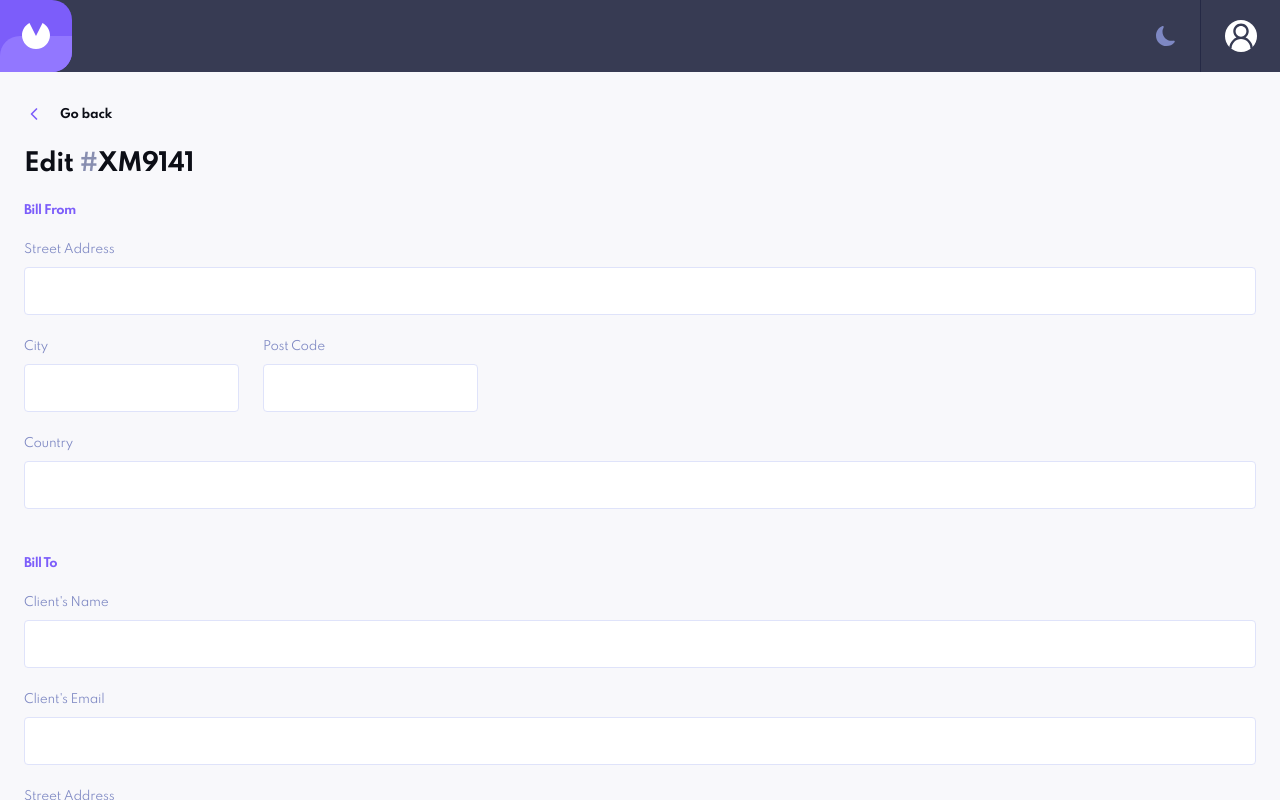
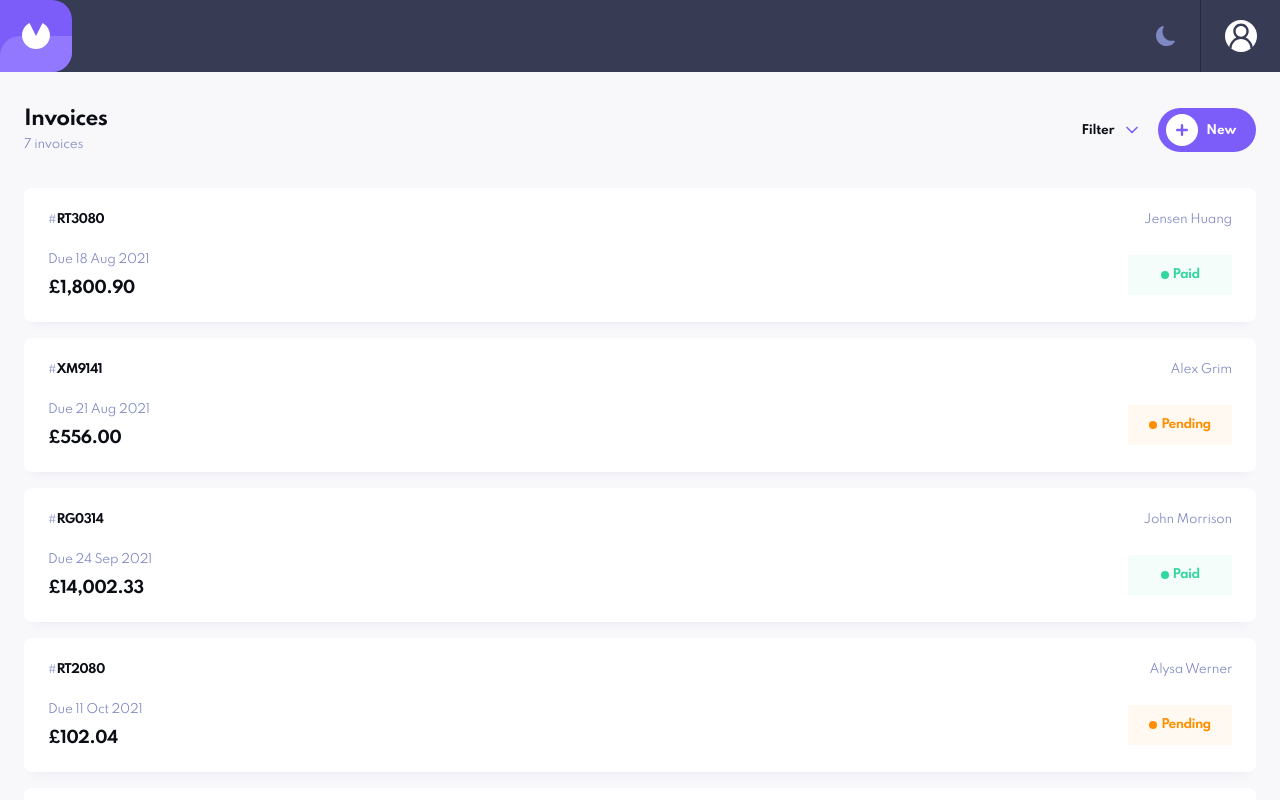
Before and after one commit to LennonPerez/invoices-manager-frontend, a Next.js app: page /invoices in a window 1280 px wide. Built offline with nearby package versions, Linux system fonts and the light colour scheme.

Commit message:
invoice form animation improvements

```diff
--- a/src/app/invoices/(list)/components/InvoicesHeader.tsx
+++ b/src/app/invoices/(list)/components/InvoicesHeader.tsx
@@ -4,12 +4,15 @@ import styled from "styled-components";
 import { HiPlusSm } from "react-icons/hi";
 import { PrimaryButton } from "@/components/buttons";
 import InvoicesFilter from "./InvoicesFilter";
+import { FunctionComponent } from "react";
 
-const InvoicesPageHeader = () => {
-  const openNewInvoiceForm = () => {
-    console.log("New form here");
-  };
+interface InvoicesPageHeaderProps {
+  onOpenForm: () => void;
+}
 
+const InvoicesPageHeader: FunctionComponent<InvoicesPageHeaderProps> = ({
+  onOpenForm,
+}) => {
   return (
     <InvoicesListHeaderStyles>
       <div className="left-side">
@@ -20,7 +23,7 @@ const InvoicesPageHeader = () => {
         <InvoicesFilter />
         <PrimaryButton
           $padding="0.25rem 1.25rem 0.25rem 0.5rem"
-          onClick={openNewInvoiceForm}
+          onClick={onOpenForm}
         >
           <div className="plus-icon-container">
             <HiPlusSm className="plus-icon" />
--- a/src/app/invoices/(list)/page.tsx
+++ b/src/app/invoices/(list)/page.tsx
@@ -8,12 +8,12 @@ import InvoiceFormPage from "../components/invoice-form/InvoiceFormPage";
 import { useState } from "react";
 
 const Home = () => {
-  const [isFormOpen, setIsFormOpen] = useState(true);
+  const [isFormOpen, setIsFormOpen] = useState(false);
 
   return (
     <HomePageStyles>
       <div className="header-container">
-        <InvoicesPageHeader />
+        <InvoicesPageHeader onOpenForm={() => setIsFormOpen(true)} />
       </div>
       <InvoicesList
         invoices={invoices}
--- a/src/app/invoices/components/invoice-form/InvoiceFormPage.tsx
+++ b/src/app/invoices/components/invoice-form/InvoiceFormPage.tsx
@@ -1,4 +1,4 @@
-import { FunctionComponent } from "react";
+import { FunctionComponent, useEffect, useState } from "react";
 import styled from "styled-components";
 import BackButton from "../shared/BackButton";
 import InvoiceForm from "./InvoiceForm";
@@ -10,14 +10,26 @@ interface InvoiceFormPageProps {
 }
 
 const InvoiceFormPage: FunctionComponent<InvoiceFormPageProps> = (props) => {
+  const [show, setShow] = useState(false);
+
   const invoice = invoices[1];
   const isEditing = true;
 
+  useEffect(() => {
+    setShow(true);
+  }, []);
+
+  const onClose = () => {
+    setShow(false);
+    setTimeout(props.onClose, 300);
+  };
+
   return (
-    <InvoiceFormPageStyles>
-      <div className="page-content">
+    <InvoiceFormPageStyles $show={show}>
+      <form>
+        <div className="form-content">
           <div className="back-button-container">
-          <BackButton onClick={props.onClose} />
+            <BackButton onClick={onClose} />
           </div>
           {isEditing ? (
             <h1 className="title">
@@ -29,21 +41,23 @@ const InvoiceFormPage: FunctionComponent<InvoiceFormPageProps> = (props) => {
           <InvoiceForm invoice={invoice} />
         </div>
         <InvoiceFormButtons isLoadingAction={false} isEditing={isEditing} />
+      </form>
     </InvoiceFormPageStyles>
   );
 };
 
-const InvoiceFormPageStyles = styled.div`
+const InvoiceFormPageStyles = styled.div<{ $show: boolean }>`
   background-color: ${({ theme }) => theme.page.background};
   position: fixed;
-  top: 4.5rem;
+  top: ${({ $show }) => ($show ? "4.5rem" : "100vh")};
   bottom: 0;
   left: 0;
   right: 0;
   z-index: 2;
   overflow-y: auto;
+  transition: top 0.3s ease-in-out;
 
-  .page-content {
+  .form-content {
     padding: 2rem 1.5rem;
     margin-bottom: 4rem;
 
```
Lines whose indentation alone changed are shown as unchanged.
